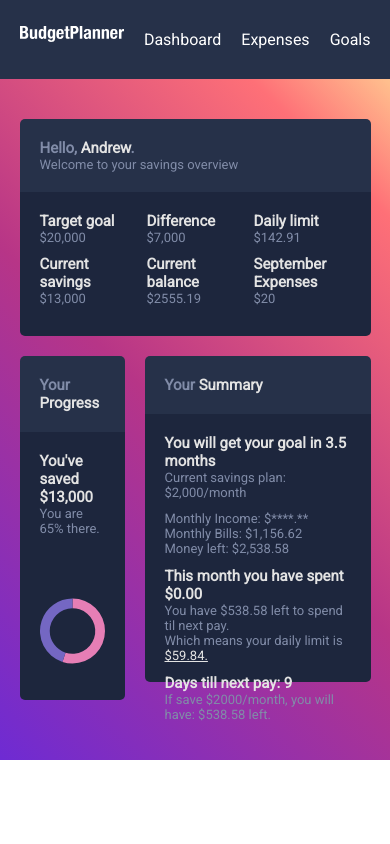
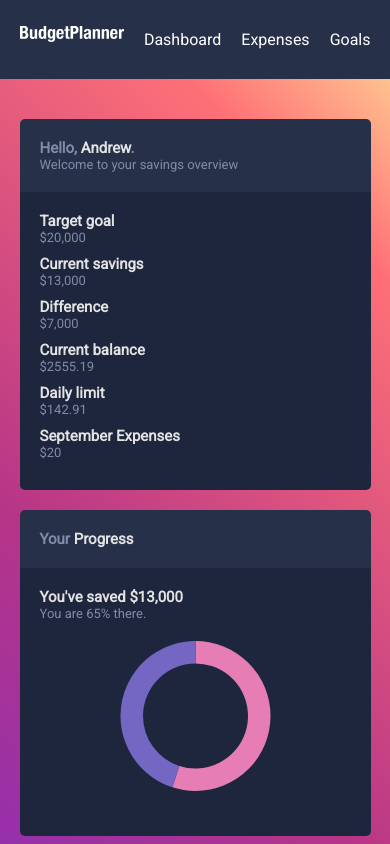
Before and after one commit to andrewbdesign/budget-planner, a React (Create React App) app in the folder client/: page /dashboard in a window 390 px wide. Shown: the top 844 px of the page. Built offline with nearby package versions, Linux system fonts and the light colour scheme.

Commit message:
made dashboard section responsive

```diff
--- a/client/src/assets/styles/_dashboard.scss
+++ b/client/src/assets/styles/_dashboard.scss
@@ -46,7 +46,8 @@
   }
 
   .overview__stats {
-    column-count: 3;
+    // column-count: 3;
+    column-count: 1;
     width: 100%;
 
     .section {
@@ -58,6 +59,7 @@
 
 .dashboard__body {
   display: flex;
+  flex-direction: column;
   width: 100%;
 
   .overview__body {
@@ -65,16 +67,47 @@
   }
 
   .dashboard__chart {
-    width: 30%;
+    // width: 30%;
+    width: 100%;
     margin-right: 20px;
   }
 
   .dashboard__summary {
-    width: 70%;
+    // width: 70%;
+    width: 100%;
   }
 }
 
 .chart__container {
   padding: 20px 0;
   width: 100% !important;
+  position: relative;
 }
+
+@media screen and (min-width: 560px) {
+  .overview {
+    .overview__stats {
+      column-count: 2;
+    }
+  }
+}
+
+@media screen and (min-width: 760px) {
+  .overview {
+    .overview__stats {
+      column-count: 3;
+    }
+  }
+
+  .dashboard__body {
+    flex-direction: row;
+
+    .dashboard__chart {
+      width: 30%;
+    }
+
+    .dashboard__summary {
+      width: 70%;
+    }
+  }
+}
```
